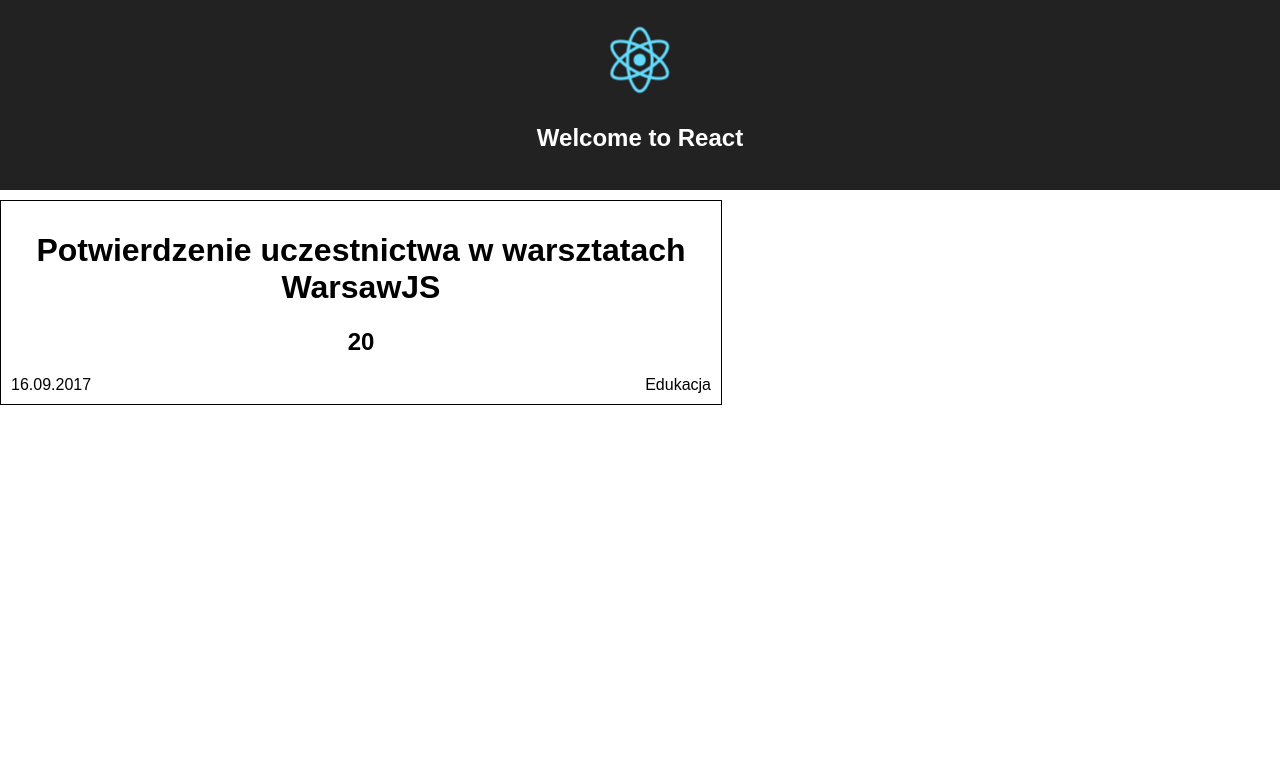
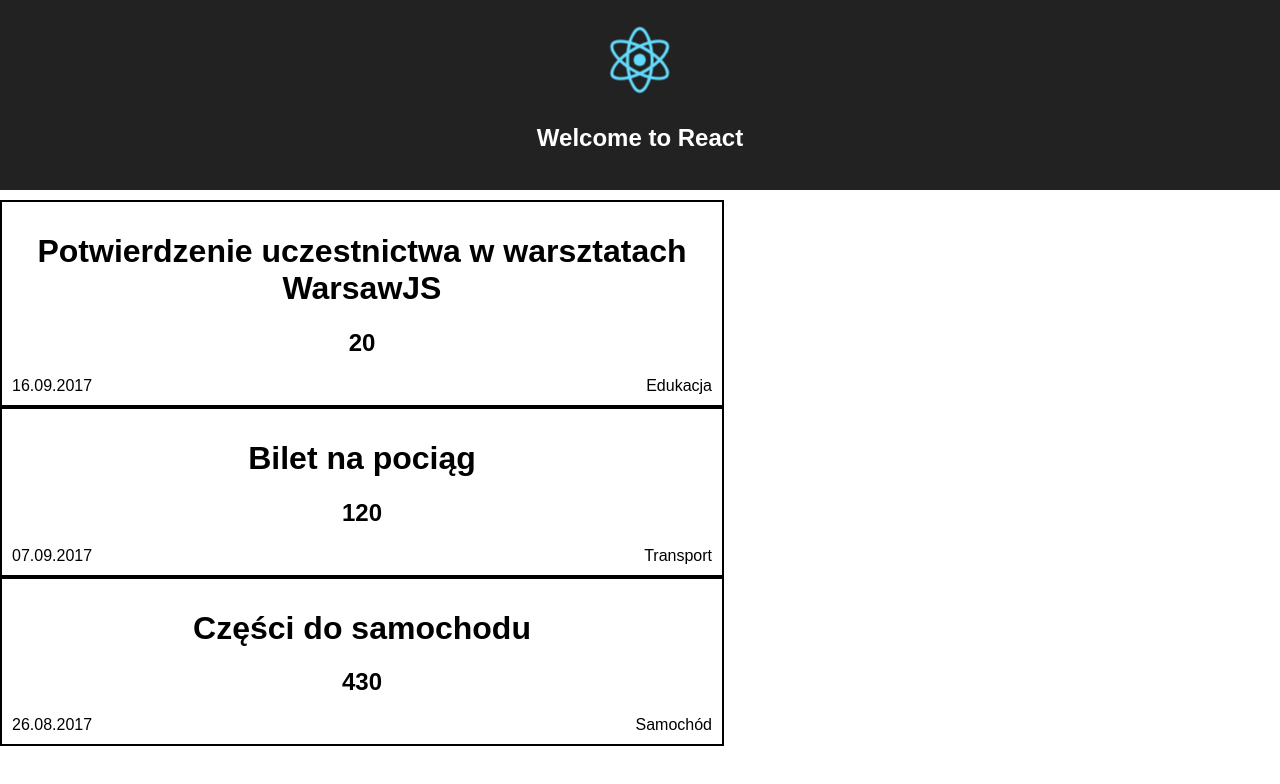
Before and after one commit to mpawlowska/warsawJS_workshop_react, a React (Create React App) app: page / in a window 1280 px wide. Shown: the top 784 px of the page. Built offline with nearby package versions, Linux system fonts and the light colour scheme.

Commit message:
Create transaction list

```diff
--- a/src/App.css
+++ b/src/App.css
@@ -25,7 +25,7 @@
 }
 
 .Transaction-card {
-  border: 1px solid #000;
+  border: 2px solid #000;
   padding: 10px;
   width: 700px;
 }
--- a/src/App.js
+++ b/src/App.js
@@ -4,7 +4,7 @@ import './App.css';
 // import HelloStateless from './components/hello-stateless';
 // import HelloStateful from './components/hello-stateful';
 // import Counter from './components/counter';
-import { TransactionCard } from './components';
+import { TransactionList } from './components';
 
 // Wykomentowałam, bo przerzuciłam komponentu do oddzielnego katalogu
 // Tworzę obiekt, który ma być zwykła zmienną / funkcją
@@ -58,7 +58,7 @@ class App extends Component {
         {/*<HelloStateless name="Magda"/>*/}
           {/*<HelloStateful name="Seba"/>*/}
           {/*<Counter/>*/}
-          <TransactionCard item={this.state.transactions[0]}/>
+          <TransactionList items = {this.state.transactions}/>
       </div>
     );
   }
--- a/src/components/index.js
+++ b/src/components/index.js
@@ -1,5 +1,7 @@
 import TransactionCard from './transaction-card';
+import TransactionList from './transaction-list';
 
 export {
-    TransactionCard
+    TransactionCard,
+    TransactionList
 }
--- /dev/null
+++ b/src/components/transaction-list.js
@@ -0,0 +1,17 @@
+import React from 'react';
+import PropTypes from 'prop-types';
+import TransactionCard from './transaction-card';
+
+const TransactionList = ({ items }) => (
+    <div>
+    {items.map(item => <TransactionCard item={item}/>)}
+    </div>
+);
+
+
+TransactionList.propTypes = {
+    items: PropTypes.array.isRequired
+};
+
+
+export default TransactionList;
```
